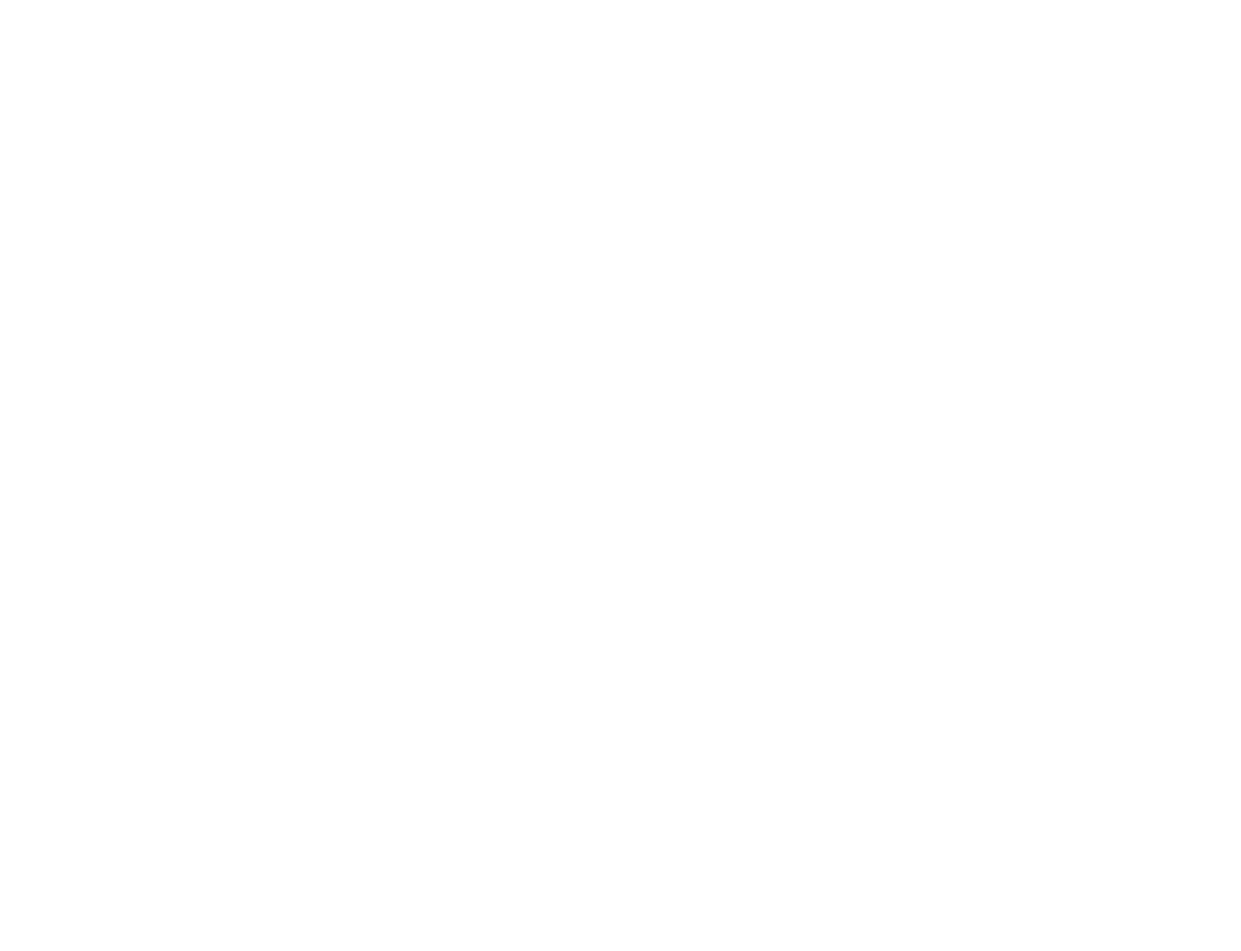
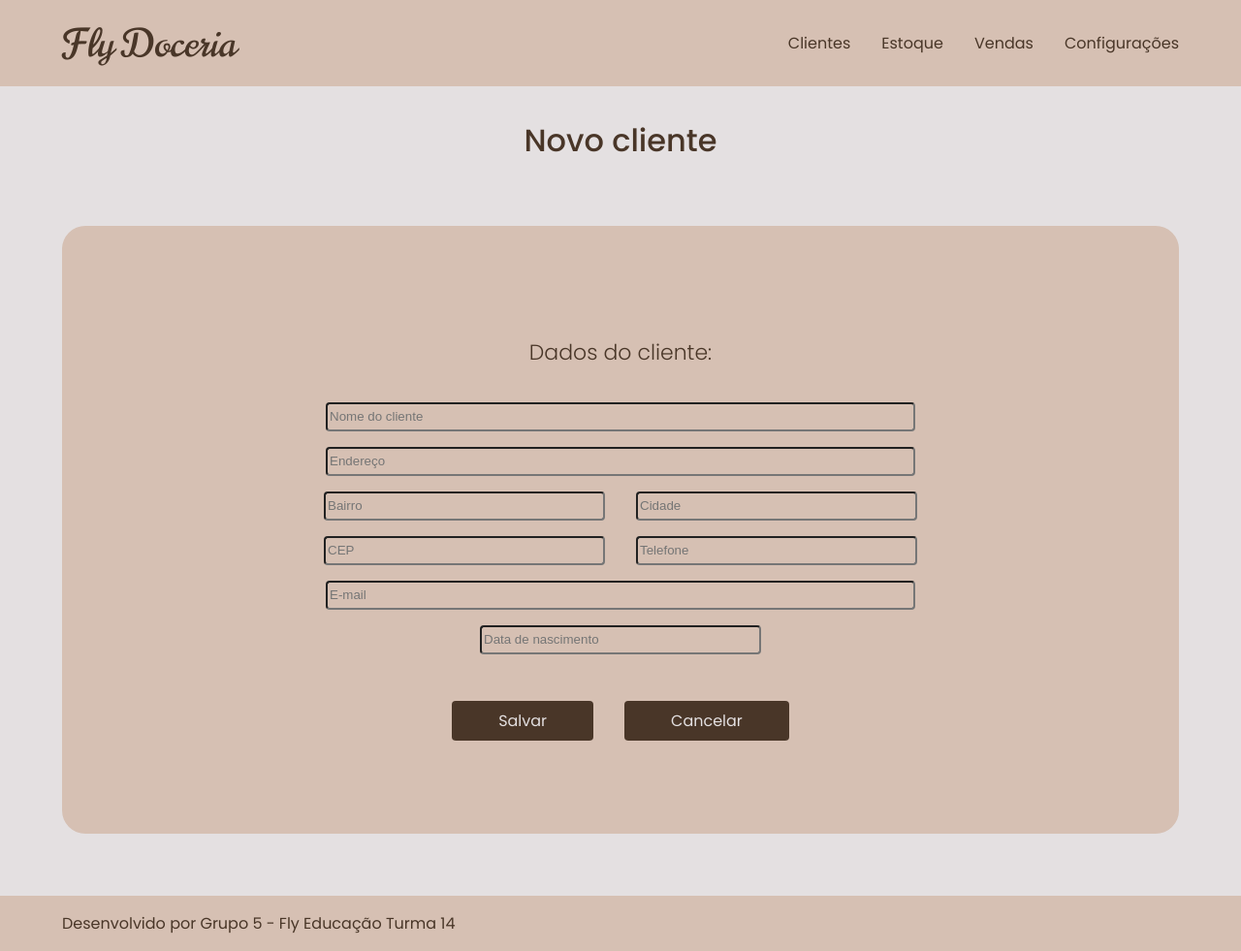
Before and after one commit to lanussehelena/flydoceria, a plain HTML site: page cadastro-cliente.html in a window 1280 px wide. Shown: the whole page at 97% size. Before the commit the page ends 800 px from the top, so only its background shows below. Drawn offline with Linux system fonts and the light colour scheme.

Commit message:
cadastro cliente

```diff
--- a/cadastro-cliente.html
+++ b/cadastro-cliente.html
@@ -0,0 +1,61 @@
+<!DOCTYPE html>
+<html lang="pt-br">
+<head>
+    <meta charset="UTF-8">
+    <meta name="viewport" content="width=device-width, initial-scale=1.0">
+    <title>Fly Doceria</title>
+    <link rel="stylesheet" href="./css/style.css">
+    <link rel="preconnect" href="https://fonts.googleapis.com">
+    <link rel="preconnect" href="https://fonts.gstatic.com" crossorigin>
+    <link href="https://fonts.googleapis.com/css2?family=Inter:wght@100..900&family=Poppins:ital,wght@0,100;0,200;0,300;0,400;0,500;0,600;0,700;0,800;0,900;1,100;1,200;1,300;1,400;1,500;1,600;1,700;1,800;1,900&family=Press+Start+2P&display=swap" rel="stylesheet">
+    <link rel="preconnect" href="https://fonts.googleapis.com">
+    <link rel="preconnect" href="https://fonts.gstatic.com" crossorigin>
+    <link href="https://fonts.googleapis.com/css2?family=Inter:wght@100..900&family=Norican&family=Poppins:ital,wght@0,100;0,200;0,300;0,400;0,500;0,600;0,700;0,800;0,900;1,100;1,200;1,300;1,400;1,500;1,600;1,700;1,800;1,900&family=Press+Start+2P&display=swap" rel="stylesheet">
+</head>
+<body>
+    <div class="container">
+        <header class="cabecalho">
+            <a href="/pagina-inicial.html"><h1 class="cabecalho-logo">Fly Doceria</h1></a>
+            <nav>
+                <ul class="cabecalho-navegacao">
+                    <li><a href="/clientes.html">Clientes</a></li>
+                    <li><a href="/estoque.html">Estoque</a></li>
+                    <li><a href="/vendas.html">Vendas</a></li>
+                    <li><a href="/configuracoes.html">Configurações</a></li>
+                </ul>
+            </nav>
+        </header>
+        <main class="conteudo-principal-novocliente">
+            <h1>Novo cliente</h1>
+            <div class="conteudo-principal-novocliente-bg">
+                <h2>Dados do cliente:</h2>
+                <input class="novocliente-nome input" type="text" name="nome" id="nome" placeholder="Nome do cliente">
+                <input class="novocliente-endereco input" type="text" name="endereco" id="endereco" placeholder="Endereço">
+                <div class="conteudo-principal-novocliente-bg-menor">
+                    <input class="novocliente-bairro input-menor" type="text" name="bairro" id="bairro" placeholder="Bairro">
+                    <input class="novocliente-cidade input-menor" type="text" name="cidade" id="cidade" placeholder="Cidade">
+                </div>
+                <div class="conteudo-principal-novocliente-bg-menor">
+                    <input class="novocliente-cep input-menor" type="text" name="cep" id="cep" placeholder="CEP">
+                    <input class="novocliente-telefone input-menor" type="text" name="telefone" id="telefone" placeholder="Telefone">
+                </div>
+                <input class="novocliente-email input" type="text" name="email" id="email" placeholder="E-mail">
+                <input class="novocliente-nascimento input-menor" type="text" name="nascimento" id="nascimento" placeholder="Data de nascimento">
+                <div class="conteudo-principal-novocliente-bg-botao">
+                    <a href="" class="botao">Salvar</a>
+                    <a href="" class="botao">Cancelar</a>
+                </div>
+
+            </div>
+
+
+
+        </main>
+        <footer>
+            <p>Desenvolvido por Grupo 5 - Fly Educação Turma 14</p>
+        </footer>
+    </div>
+
+    <script src="./script/script.js"></script>
+</body>
+</html>
--- /dev/null
+++ b/css/cadastro-cliente.css
@@ -0,0 +1,48 @@
+.conteudo-principal-novocliente h1 {
+    text-align: center;
+    margin: 2rem;
+    font-weight: 500;
+    font-size: 2rem;
+}
+
+.conteudo-principal-novocliente-bg {
+    display: flex;
+    flex-direction: column;
+    align-items: center;
+    gap: 1rem;
+    margin: 4rem;
+    padding: 6rem;
+    background-color: #D6C0B3;
+    border-radius: 1.5rem;
+}
+
+.conteudo-principal-novocliente-bg h2 {
+    text-align: right;
+    font-weight: 300;
+    font-size: 1.375rem;
+}
+
+.conteudo-principal-novocliente-bg-menor {
+    display: flex;
+    gap: 2rem;
+}
+
+.input {
+    background-color: #D6C0B3;
+    border-radius: 4px;
+    width: 600px;
+    height: 1.5rem;
+}
+
+.input-menor {
+    background-color: #D6C0B3;
+    border-radius: 4px;
+    width: 282px;
+    height: 1.5rem;
+}
+
+.conteudo-principal-novocliente-bg-botao {
+    display: flex;
+    gap: 2rem;
+    margin-top: 2rem;
+}
--- a/css/style.css
+++ b/css/style.css
@@ -1,5 +1,6 @@
 @import "login.css";
 @import "pagina-inical.css";
+@import "cadastro-cliente.css";
 
 /* Geral */
 
```
